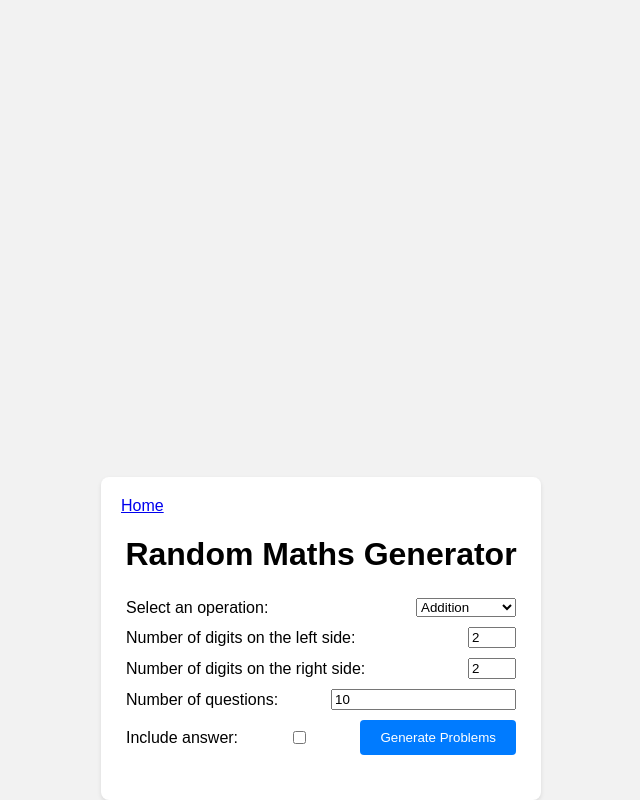
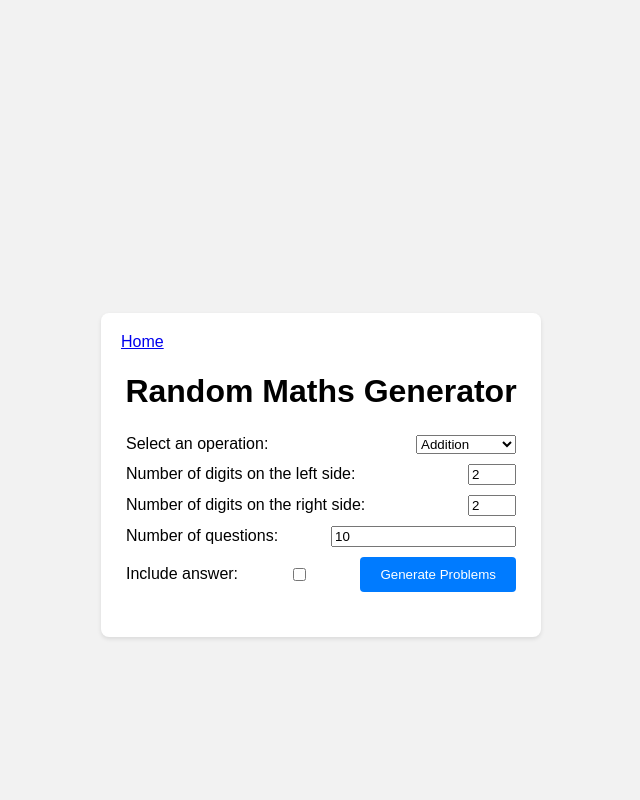
Before and after one commit to FamousBern/quadraticgeneratorengine, a Django app: page /mathgeneratorengine/ in a window 1280 px wide. Shown: the whole page, without its empty margins (319-959 px from the left). Run offline with Django 4.2, Linux system fonts and the light colour scheme; some libraries are stand-ins or nearby versions.

Commit message:
modified alignment for math gen app

```diff
--- a/templates/mathgen.html
+++ b/templates/mathgen.html
@@ -17,12 +17,13 @@
         }
 
         .container {
-            margin-top: auto;
+            margin-top: 150px;
             max-width: 400px;
             background-color: #fff;
             padding: 20px;
             border-radius: 8px;
             box-shadow: 0 2px 4px rgba(0, 0, 0, 0.1);
+
         }
 
         h1 {
```
